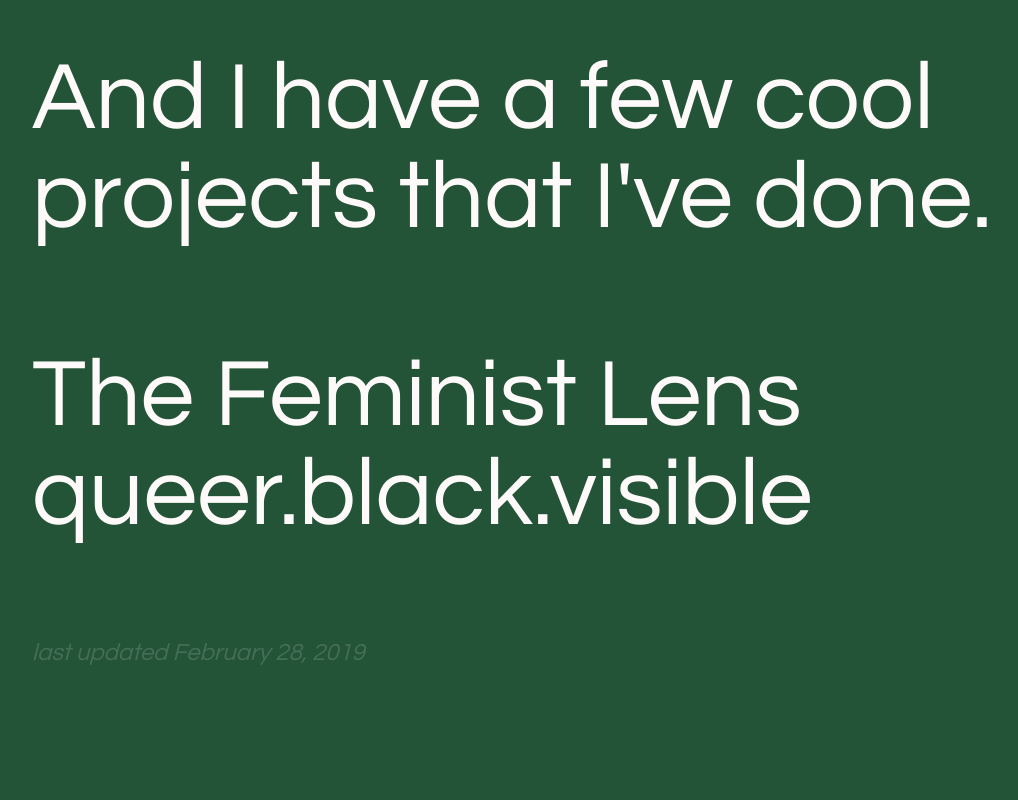
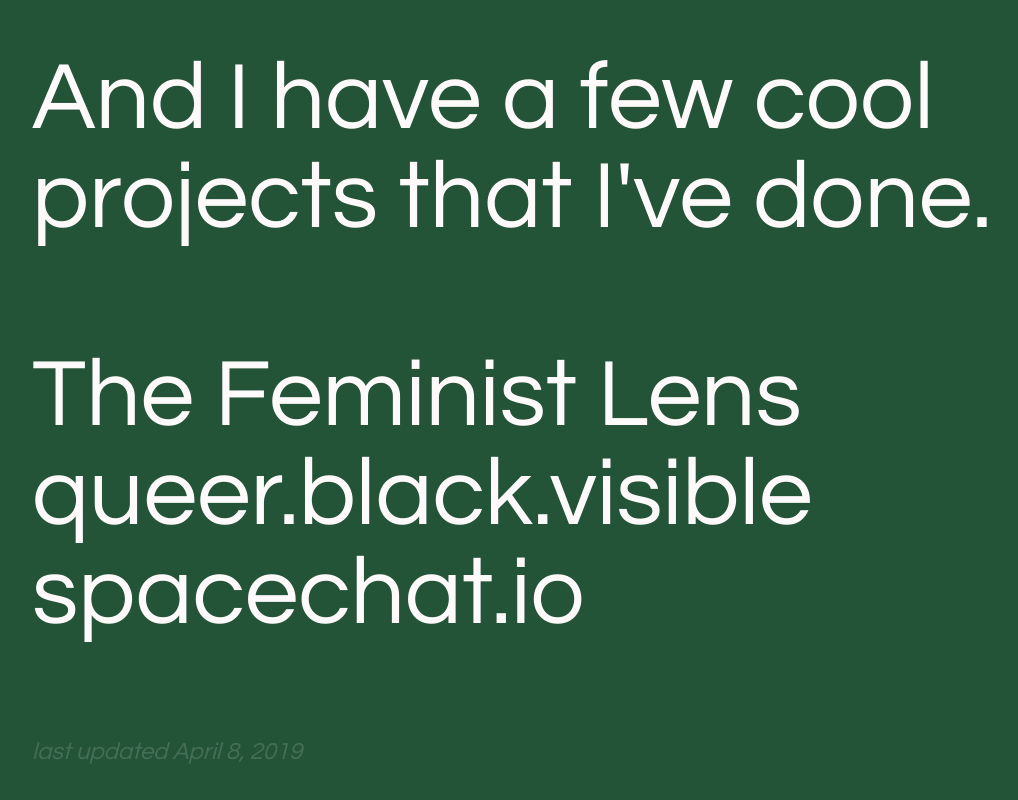
Before and after one commit to thomascedge/website, a plain HTML site: page index.html in a window 1280 px wide. Shown: the part 4988-5788 px from the top of the page, without its empty margins (76-1094 px from the left). Drawn offline with nearby package versions, Linux system fonts and the light colour scheme.

Commit message:
Update index.html

```diff
--- a/index.html
+++ b/index.html
@@ -70,9 +70,10 @@
             And I have a few cool projects that I've done. <br><br>
             <a href="https://thomascedge.github.io/WMST-Final-Project/" target="_blank">The Feminist Lens</a>
             <a href="https://www.boldatuga.com/queer" target="_blank">queer.black.visible</a>
+            <a href="https://thomascedge.github.io/spacechat/" target="_blank">spacechat.io</a>
         </p>
 
-        <p class="small_words"><em>last updated February 28, 2019</em></p>
+        <p class="small_words"><em>last updated April 8, 2019</em></p>
 
         <script type="text/javascript" src='https://cdnjs.cloudflare.com/ajax/libs/jquery/2.1.3/jquery.min.js'></script>
         <script type="text/javascript" src="static/js/script.js"></script>
```
